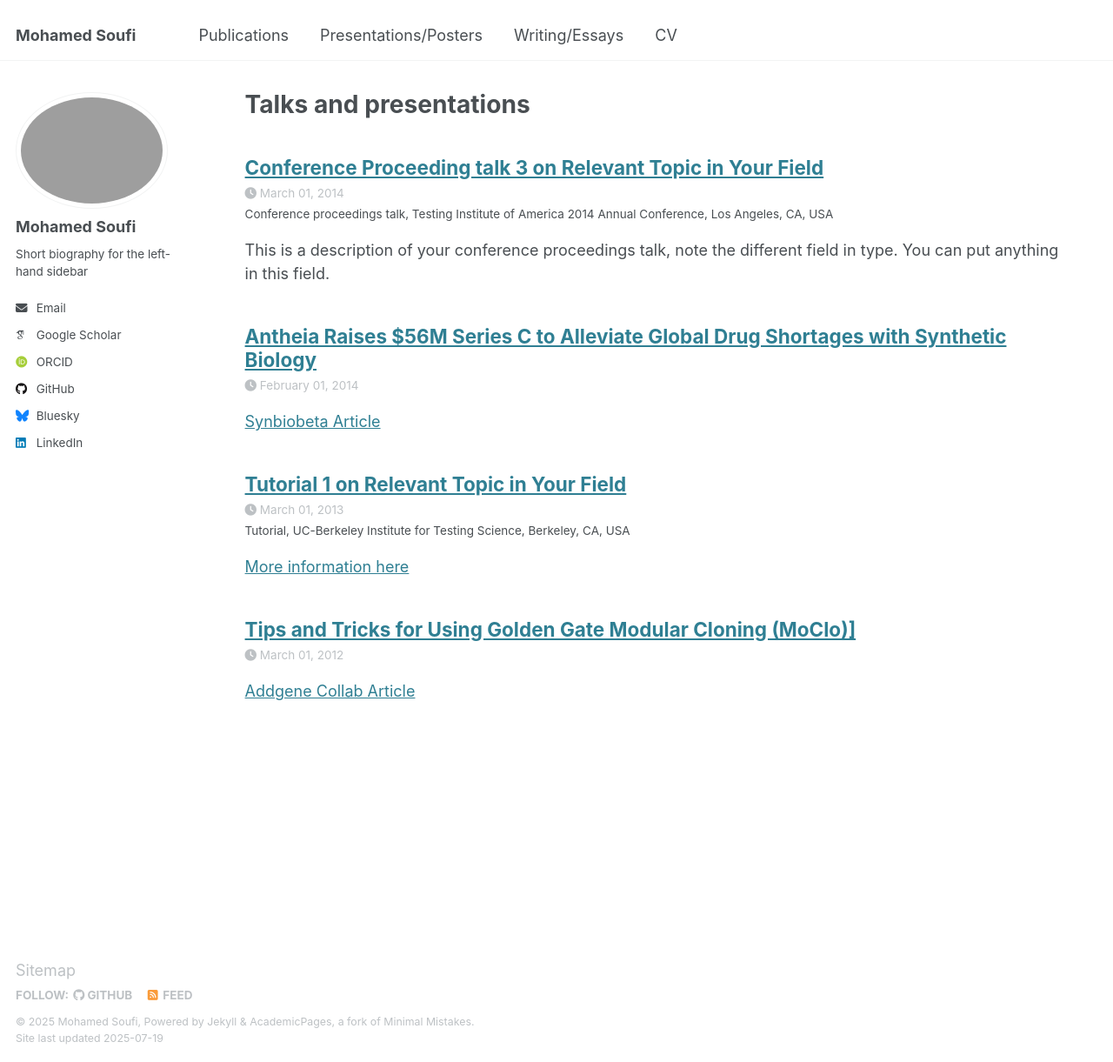
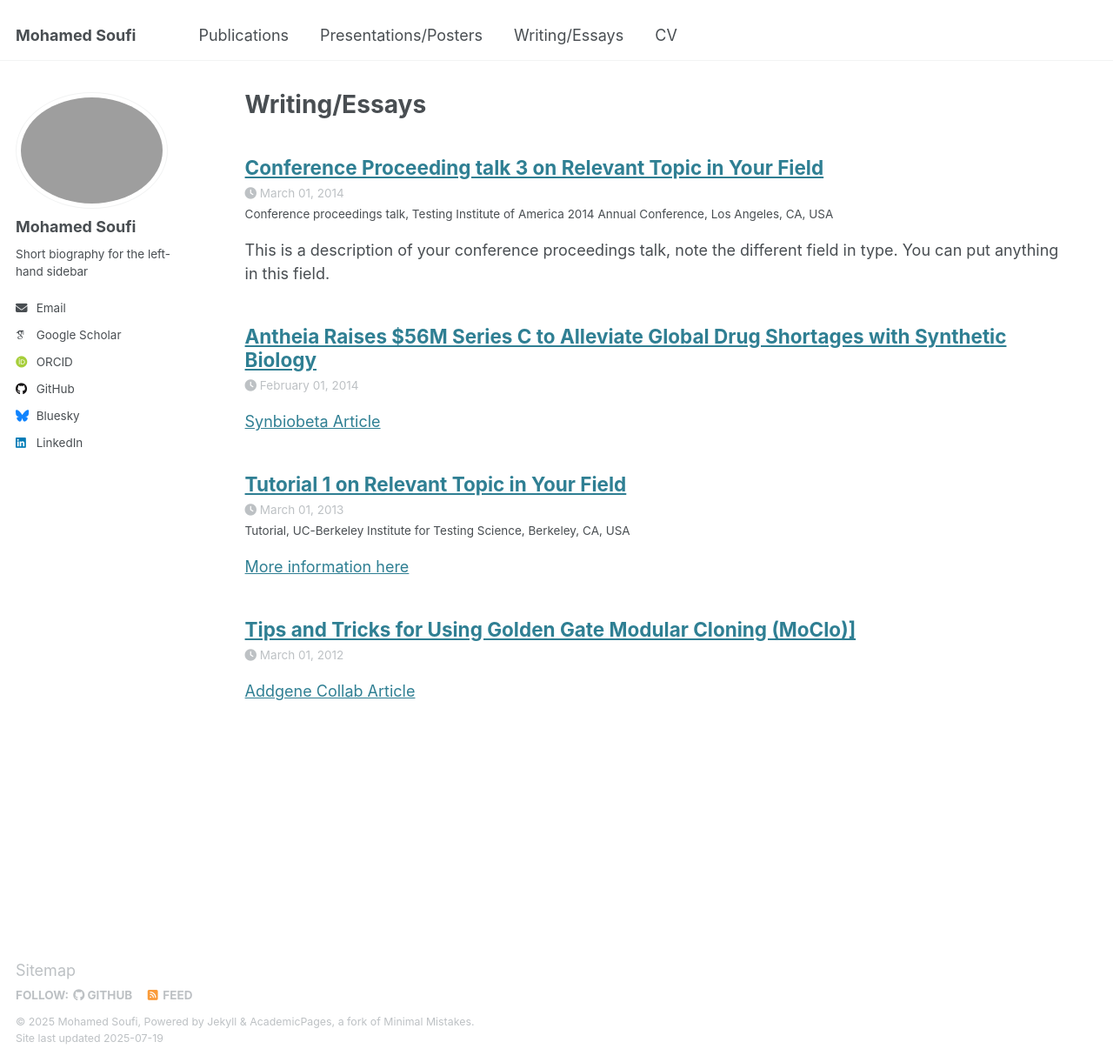
Before and after one commit to msoufi1453/msoufi1453.github.io, a Jekyll site: the page built from _pages/talks.html, in a window 1280 px wide and 1221 px high. Shown: the whole window at 87% size. Built offline with Jekyll 4.4.1, drawn with Linux system fonts in a browser that asks for light colours; some web fonts are replaced.

Commit message:
change talk url

```diff
--- a/_data/navigation.yml
+++ b/_data/navigation.yml
@@ -12,7 +12,7 @@ main:
     url: /presentations/
 
   - title: "Writing/Essays"
-    url: /talks/
+    url: /writing/
 
   - title: "CV"
     url: /cv/
--- a/_pages/talks.html
+++ b/_pages/talks.html
@@ -1,13 +1,11 @@
 ---
 layout: archive
-title: "Talks and presentations"
-permalink: /talks/
+title: "Writing/Essays"
+permalink: /writing/
 author_profile: true
 ---
 
 {% if site.talkmap_link == true %}
-
-<p style="text-decoration:underline;"><a href="/talkmap.html">See a map of all the places I've given a talk!</a></p>
 
 {% endif %}
 
```
